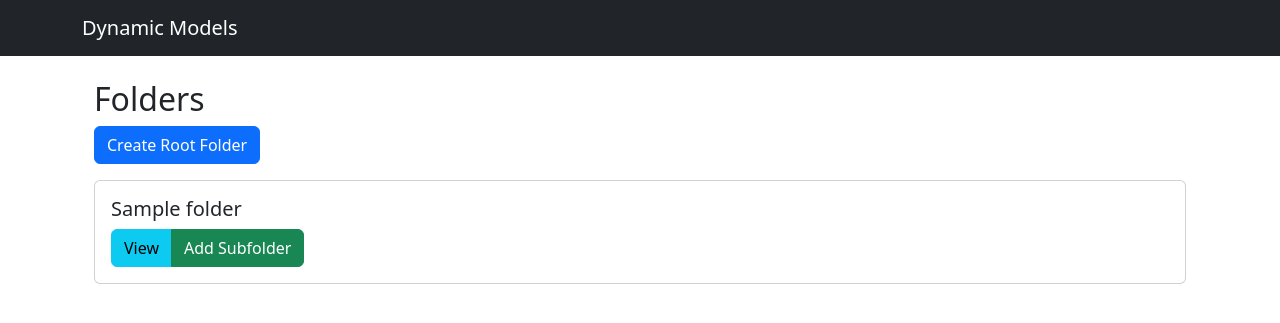
After one commit to sheikhrokonuzzman34/Django-Dynamic-Model-and-Field-Project, a Django app: page /folder_list in a window 1280 px wide. The commit adds this page. Shown: the top 323 px of the page. Run offline with Django 5.2, Linux system fonts and the light colour scheme; the visitor is signed in with stand-in values (Sample User, id 1); tables that the repository leaves empty hold one stand-in row (values such as "Sample post").

Commit message:
folder create not fix

```diff
--- a/core/urls.py
+++ b/core/urls.py
@@ -22,6 +22,12 @@ from accounts.views import *
 urlpatterns = [
     path('admin/', admin.site.urls),
 
+        # Add these to your existing urls.py
+    path('folder_list', views.folder_list, name='folder_list'),
+    path('folders/create/', views.folder_create, name='folder_create'),
+    path('folders/<int:parent_id>/create/', views.folder_create, name='subfolder_create'),
+    path('folders/<int:pk>/', views.folder_detail, name='folder_detail'),
+
     path('', views.model_list, name='model_list'),
     path('model_create', views.model_create, name='model_create'),
     path('models/<int:pk>/', views.model_detail, name='model_detail'),
@@ -39,4 +45,8 @@ urlpatterns = [
     path('register/', register_user, name='register'),
     path('login/', login_user, name='login'),
 
+
+
+
+
 ]
--- a/dynamic_app/forms.py
+++ b/dynamic_app/forms.py
@@ -1,6 +1,12 @@
 from django import forms
 from .models import *
 from django.core.exceptions import ValidationError
+
+
+class FolderForm(forms.ModelForm):
+    class Meta:
+        model = Folder
+        fields = ['name']
 
 class DynamicModelForm(forms.ModelForm):
     class Meta:
--- a/dynamic_app/models.py
+++ b/dynamic_app/models.py
@@ -13,20 +13,12 @@ def validate_file_type(value):
         raise ValidationError(f"Unsupported file type. Allowed types are: {', '.join(allowed_extensions)}")
 
 
-class Folder(models.Model):
-    name = models.CharField(max_length=255)
-    parent = models.ForeignKey(
-        'self', on_delete=models.CASCADE, null=True, blank=True, related_name='subfolders'
-    )
 
-    def __str__(self):
-        return self.name
 
 # Represents a dynamic model schema created by users
 class DynamicModel(models.Model):
     name = models.CharField(max_length=100, unique=True)  # Unique name for the dynamic model
     created_by = models.ForeignKey(settings.AUTH_USER_MODEL, on_delete=models.CASCADE)  # User who created the model
-    folder = models.ForeignKey(Folder, on_delete=models.CASCADE, related_name='files')
     created_at = models.DateTimeField(auto_now_add=True)  # Timestamp for creation
     updated_at = models.DateTimeField(auto_now=True)  # Timestamp for the last update
 
@@ -132,10 +124,21 @@ class DynamicFieldFile(models.Model):
         return f"File for {self.instance} - {self.field.name}"
 
 
+class Folder(models.Model):
+    name = models.CharField(max_length=255,default="Project Folder")
+    parent = models.ForeignKey(
+        'self', on_delete=models.CASCADE, null=True, blank=True, related_name='subfolders'
+    )
+
+    def __str__(self):
+        return self.name
+
+
 # Represents an instance of a DynamicModel with its data
 class DynamicModelInstance(models.Model):
     dynamic_model = models.ForeignKey(DynamicModel, on_delete=models.CASCADE)  # Link to the parent dynamic model
     created_by = models.ForeignKey(settings.AUTH_USER_MODEL, on_delete=models.CASCADE)  # User who created the instance
+    folder = models.ForeignKey(Folder, on_delete=models.CASCADE, related_name='files')
     created_at = models.DateTimeField(auto_now_add=True)
     updated_at = models.DateTimeField(auto_now=True)
     data = models.JSONField()  # Stores field values as JSON
--- a/dynamic_app/templates/base_generic.html
+++ b/dynamic_app/templates/base_generic.html
@@ -10,10 +10,7 @@
     <nav class="navbar navbar-expand-lg navbar-dark bg-dark">
         <div class="container">
             <a class="navbar-brand" href="{% url 'model_list' %}">Dynamic Models</a>
-            <div class="navbar-nav">
-                    <a class="nav-link" href="{% url 'model_create' %}">Create Model</a>
 
-            </div>
         </div>
     </nav>
 
--- /dev/null
+++ b/dynamic_app/templates/dynamic_models/folder_list.html
@@ -0,0 +1,24 @@
+{% extends 'base_generic.html' %}
+
+{% block content %}
+<div class="container mt-4">
+    <h2>Folders</h2>
+    <a href="{% url 'folder_create' %}" class="btn btn-primary mb-3">Create Root Folder</a>
+
+    <div class="folder-list">
+        {% for folder in folders %}
+            <div class="card mb-3">
+                <div class="card-body">
+                    <h5 class="card-title">{{ folder.name }}</h5>
+                    <div class="btn-group">
+                        <a href="{% url 'folder_detail' folder.id %}" class="btn btn-info">View</a>
+                        <a href="{% url 'subfolder_create' folder.id %}" class="btn btn-success">Add Subfolder</a>
+                    </div>
+                </div>
+            </div>
+        {% empty %}
+            <p>No folders found.</p>
+        {% endfor %}
+    </div>
+</div>
+{% endblock %}
--- a/dynamic_app/views.py
+++ b/dynamic_app/views.py
@@ -9,6 +9,47 @@ import json
 from django.http import JsonResponse
 from django.db import transaction
 
+
+@login_required
+def folder_list(request):
+    # Get root folders (folders without parents)
+    root_folders = Folder.objects.filter(parent=None)
+    return render(request, 'dynamic_models/folder_list.html', {'folders': root_folders})
+
+@login_required
+def folder_create(request, parent_id=None):
+    parent_folder = None
+    if parent_id:
+        parent_folder = get_object_or_404(Folder, id=parent_id)
+
+    if request.method == 'POST':
+        form = FolderForm(request.POST)
+        if form.is_valid():
+            folder = form.save(commit=False)
+            if parent_folder:
+                folder.parent = parent_folder
+            folder.save()
+            messages.success(request, 'Folder created successfully!')
+            return redirect('folder_list')
+    else:
+        form = FolderForm()
+
+    return render(request, 'dynamic_models/folder_form.html', {
+        'form': form,
+        'parent_folder': parent_folder
+    })
+
+@login_required
+def folder_detail(request, pk):
+    folder = get_object_or_404(Folder, pk=pk)
+    subfolders = folder.subfolders.all()
+    instances = DynamicModelInstance.objects.filter(folder=folder)
+
+    return render(request, 'dynamic_models/folder_detail.html', {
+        'folder': folder,
+        'subfolders': subfolders,
+        'instances': instances
+    })
 
 
 @login_required
@@ -115,10 +156,118 @@ def field_update(request, pk):
 
 
 
+# @login_required
+# def instance_create(request, model_pk):
+#     model = get_object_or_404(DynamicModel, pk=model_pk, created_by=request.user)
+#     fields = model.fields.all()
+
+#     # Prepare related data for each field
+#     field_related_data = {}
+#     for field in fields:
+#         if field.field_type in ['fk', 'm2m'] and field.related_model:
+#             # Get instances of the related model
+#             related_instances = DynamicModelInstance.objects.filter(
+#                 dynamic_model=field.related_model
+#             ).order_by('-created_at')
+#             field_related_data[field.name] = related_instances
+
+#     if request.method == 'POST':
+#         data = {}
+#         errors = {}
+#         files_to_save = []
+
+#         # Handle all fields
+#         for field in fields:
+#             if field.field_type == 'file':
+#                 uploaded_file = request.FILES.get(field.name)
+#                 if field.is_required and not uploaded_file:
+#                     errors[field.name] = 'This file is required.'
+#                 elif uploaded_file:
+#                     try:
+#                         # Use your validation function
+#                         validate_file_type(uploaded_file)
+#                         files_to_save.append((field, uploaded_file))
+#                         # Include file metadata in the JSONField
+#                         data[field.name] = {
+#                             'file_name': uploaded_file.name,
+#                             'file_extension': os.path.splitext(uploaded_file.name)[1].lower()
+#                         }
+#                     except ValidationError as e:
+#                         errors[field.name] = str(e)
+#             elif field.field_type == 'fk':
+#                 value = request.POST.get(field.name)
+#                 if field.is_required and not value:
+#                     errors[field.name] = 'This field is required.'
+#                 elif value:
+#                     try:
+#                         # Store the instance ID in the data
+#                         data[field.name] = int(value)
+#                     except ValueError:
+#                         errors[field.name] = 'Invalid value selected.'
+#             elif field.field_type == 'm2m':
+#                 values = request.POST.getlist(field.name)
+#                 if field.is_required and not values:
+#                     errors[field.name] = 'This field is required.'
+#                 elif values:
+#                     try:
+#                         # Store the list of instance IDs in the data
+#                         data[field.name] = [int(v) for v in values]
+#                     except ValueError:
+#                         errors[field.name] = 'Invalid values selected.'
+#             else:
+#                 value = request.POST.get(field.name)
+#                 if field.is_required and not value:
+#                     errors[field.name] = 'This field is required.'
+#                 else:
+#                     data[field.name] = value
+
+#         if not errors:
+#             try:
+#                 with transaction.atomic():
+#                     # Create the instance
+#                     instance = DynamicModelInstance.objects.create(
+#                         dynamic_model=model,
+#                         created_by=request.user,
+#                         data=data
+#                     )
+
+#                     # Save files linked to the instance
+#                     for field, uploaded_file in files_to_save:
+#                         DynamicFieldFile.objects.create(
+#                             instance=instance,
+#                             field=field,
+#                             file=uploaded_file,
+#                             file_name=uploaded_file.name,
+#                             file_extension=os.path.splitext(uploaded_file.name)[1].lower()
+#                         )
+
+#                     messages.success(request, 'Instance created successfully!')
+#                     return redirect('instance_list', model_pk=model_pk)
+#             except Exception as e:
+#                 errors['general'] = str(e)
+#                 messages.error(request, f'Error saving instance: {str(e)}')
+#                 return JsonResponse({"errors": errors}, status=400)
+
+#         messages.error(request, 'Please correct the errors below.')
+#         return JsonResponse({"errors": errors}, status=400)
+
+#     return render(request, 'dynamic_models/instance_form.html', {
+#         'model': model,
+#         'fields': fields,
+#         'field_related_data': field_related_data,
+#         'errors': {} if request.method != 'POST' else errors
+#     })
+
 @login_required
 def instance_create(request, model_pk):
     model = get_object_or_404(DynamicModel, pk=model_pk, created_by=request.user)
     fields = model.fields.all()
+
+    # Get all folders for selection
+    folders = Folder.objects.all()
+
+    # Get default root folder
+    default_folder = Folder.objects.filter(parent=None).first()
 
     # Prepare related data for each field
     field_related_data = {}
@@ -134,6 +283,13 @@ def instance_create(request, model_pk):
         data = {}
         errors = {}
         files_to_save = []
+
+        # Get selected folder or use default
+        folder_id = request.POST.get('folder', default_folder.id if default_folder else None)
+        try:
+            selected_folder = Folder.objects.get(id=folder_id)
+        except (Folder.DoesNotExist, ValueError):
+            errors['folder'] = 'Please select a valid folder.'
 
         # Handle all fields
         for field in fields:
@@ -187,6 +343,7 @@ def instance_create(request, model_pk):
                     instance = DynamicModelInstance.objects.create(
                         dynamic_model=model,
                         created_by=request.user,
+                        folder=selected_folder,  # Add selected folder
                         data=data
                     )
 
@@ -196,7 +353,7 @@ def instance_create(request, model_pk):
                             instance=instance,
                             field=field,
                             file=uploaded_file,
-                            file_name=uploaded_file.name,
+                            file_name=os.path.splitext(uploaded_file.name)[0],
                             file_extension=os.path.splitext(uploaded_file.name)[1].lower()
                         )
 
@@ -210,12 +367,16 @@ def instance_create(request, model_pk):
         messages.error(request, 'Please correct the errors below.')
         return JsonResponse({"errors": errors}, status=400)
 
-    return render(request, 'dynamic_models/instance_form.html', {
+    context = {
         'model': model,
         'fields': fields,
+        'folders': folders,
+        'default_folder': default_folder,
         'field_related_data': field_related_data,
         'errors': {} if request.method != 'POST' else errors
-    })
+    }
+
+    return render(request, 'dynamic_models/instance_form.html', context)
 
 
 
```
Also changed, not shown: dynamic_app/templates/dynamic_models/folder_detail.html (added, +50 -0 lines), dynamic_app/templates/dynamic_models/folder_form.html (added, +12 -0 lines), dynamic_app/templates/dynamic_models/instance_form.html (+23 -3 lines), dynamic_app/migrations/0001_initial.py.
